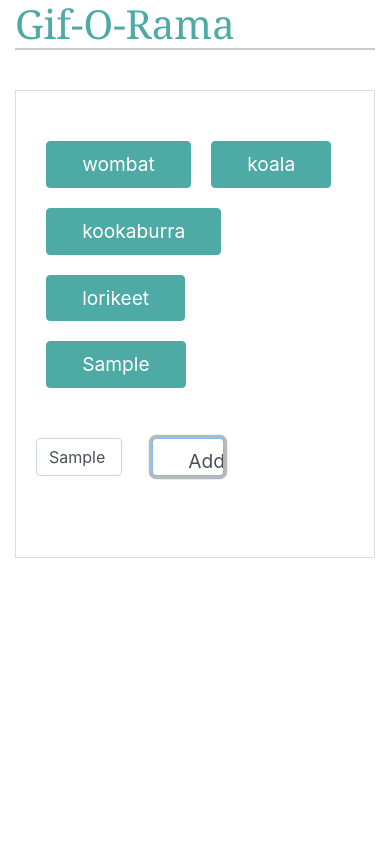
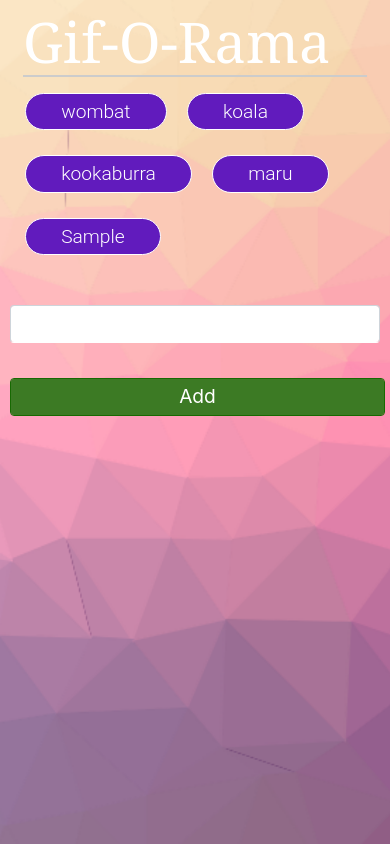
Before and after one commit to lylekarim/giftastic, a plain HTML site: page index.html in a window 390 px wide. Both pictures are taken after typing "Sample" into the empty fields and a click on the input "Add". Drawn offline with nearby package versions, Linux system fonts and the light colour scheme.

Commit message:
finished for now version commit

```diff
--- a/assets/css/styles.css
+++ b/assets/css/styles.css
@@ -3,62 +3,47 @@
 	-moz-box-sizing: border-box;
 	-webkit-box-sizing: border-box;
 }
-/* navigation styles
--------------------------------------------------- */
 
-header {
-	border-bottom: 1px solid #ddd;
-	background-color: #fff;
+@import url(https://fonts.googleapis.com/css?family=Roboto:400,300,100,500);
+body, html {
+	margin: 0;
+	height: 100%;
 }
-
+body {
+	background-color: #36044A;
+	background-image: url("../cool-background.png");
+	background-size: cover;
+	background-repeat: no-repeat;
+}
 /* Main Content
 -------------------------------------------------- */
 
 .container {
-	max-width: 960px;
-}
-main {
-	margin-top: 40px;
-	margin-bottom: 100px;
-	border: 1px solid #ddd;
-}
-.col {
-	background-color: #fff;
+	/* max-width: 960px; */
+	height: 100%;
 }
 section {
 	margin: 40px 20px;
 }
-
-
 .animal-div {
-display:inline-flex;
-
+	display: inline-flex;
 }
-/* Sticky footer styles
--------------------------------------------------- */
-
-html {
-	position: relative;
-	min-height: 100%;
-}
-body {
-	/* Margin bottom by footer height */
-	margin-bottom: 60px;
-}
-
 /* Copy element Styles
   -------------------------------------------------- */
 
 h1 {
 	font-family: 'Georgia', Times, Times New Roman, serif;
-	color: #4eaaa4;
+	color: #fff;
 	border-bottom: 2px solid #ccc;
 }
-
 h2 {
 	font-size: 1.5em;
 	font-family: 'Georgia', Times, Times New Roman, serif;
-	color: #fff;
+	color: rgb(117, 10, 204);
+}
+.jumbotron {
+	background-color: inherit;
+	margin-bottom: 0px;
 }
 a:link {
 	color: #ccc;
@@ -74,63 +59,156 @@ p {
 	color: #777;
 	line-height: 1.5em;
 }
-img {
-	max-width: 100%;
-	height: auto;
-	margin-right: 40px;
-}
-/* about me
--------------------------------------------------- */
+.card {
+  margin: 20px;
 
-img.about-pic {
-	-webkit-filter: grayscale(100%);
-	/*Safari 6.0 - 9.0 */
-	filter: grayscale(100%);
-	opacity: 1;
-	filter: alpha(opacity=100);
-	margin-bottom: 20px;
-	/* For IE8 and earlier */
-}
-/* PORTFOLIO GRID
-  -------------------------------------------------- */
-
-.card {
-	margin: 20px;
 }
 .card-body {
 	padding: 1.25rem;
 	position: absolute;
-	background-color: #4aaaa5;
 	bottom: 20px;
-	min-width: 18rem;
+  min-width: 18rem;
+  height:200px;
 }
-
 img:hover {
-	filter:brightness(120%);
+	filter: brightness(120%);
 }
 /* Form
 -------------------------------------------------- */
 
-form {
-width: 100%;
 
-}
-
-.btn-primary {
+.btn {
 	color: #fff;
-	background-color: #4eaaa4;
-    border-color: #4eaaa4;
-    margin:10px;
-}
-.btn {
+	margin: 10px;
+	color: #ffffff;
+	background-color: #611BBD;
+	border-color: #130269;
 	font-weight: 400;
 	text-align: center;
 	padding: .5rem 2.2rem;
 	font-size: 1.2rem;
-	line-height: 1.5;
+	font-weight: 800px;
+	line-height: 1;
 }
-.btn-primary:hover {
+.btn:hover, .btn:focus, .btn:active, .btn.active {
+	color: #ffffff;
+	background-color: #49247A;
+	border-color: #130269;
+	box-shadow: 0 0 0 0rem rgba(73, 36, 122, .25);
+}
+.btn-secondary {
+	color: #ffffff;
+	background-color: #64BD1B;
+	border-color: #fff;
+}
+.btn-secondary:hover, .btn-secondary:focus, .btn-secondary:active, .btn-secondary.active {
+	color: #ffffff;
+	background-color: #3C7A24;
+	border-color: #176902;
+}
+/* fancy form*/
+
+input {
+	border: none;
+}
+button:focus {
+	outline: none;
+}
+form-control::placeholder {
+	color: #6c757d;
+	font-family: Roboto, sans-serif;
+	opacity: 1;
+}
+.form-control::-webkit-input-placeholder {
+	color: #6c757d;
+	opacity: 1;
+	font-family: Roboto, sans-serif;
+}
+input:-webkit-autofill {
+	background-color: rgb(212, 252, 200) !important;
+}
+.spacing {
+	-webkit-box-flex: 1;
+	-webkit-flex-grow: 1;
+	-ms-flex-positive: 1;
+	flex-grow: 1;
+	height: 90px;
+	font-weight: 300;
+	text-align: center;
+	margin-top: 10px;
+	color: rgba(255, 255, 255, 0.65)
+}
+.input-line:focus {
+	outline: none;
+	border-color: #fff;
+	-webkit-transition: all .2s ease;
+	transition: all .2s ease;
+}
+.ghost-round {
+	cursor: pointer;
+	border: 1px solid #fff;
+	border-radius: 25px;
+	color: rgba(255, 255, 255, 1);
+	-webkit-align-self: flex-end;
+	-ms-flex-item-align: end;
+	align-self: flex-end;
+	font-size: 19px;
+	font-size: 1.2rem;
+	font-family: roboto, sans-serif;
+	font-weight: 300;
+	margin-top: auto;
+	margin-bottom: 25px;
+	-webkit-transition: all .2s ease;
+	transition: all .2s ease;
+}
+.ghost-round:hover {
+	background: rgba(240, 58, 179, 0.15);
 	color: #fff;
-	background-color: #2b3349;
-	border-color: #2b3349;
+	-webkit-transition: all .2s ease;
+	transition: all .2s ease;
 }
+.input-line {
+	background-color: #fff;
+	margin-bottom: 10px;
+	line-height: 2.4em;
+	color: #fff;
+	font-family: roboto;
+	font-weight: 300;
+	letter-spacing: 0px;
+	letter-spacing: 0.02rem;
+	font-size: 19px;
+	font-size: 1.2rem;
+	border-bottom: 1px solid #fff;
+	-webkit-transition: all .2s ease;
+	transition: all .2s ease;
+}
+.input-fields {
+	margin-top: 25px;
+}
+.gradient {
+	background: #fcf9fa;
+	/* Old browsers */
+	background: -moz-linear-gradient(-45deg, #fcf9fa 0%, #7300a8 100%, #db36a4 100%);
+	/* FF3.6-15 */
+	background: -webkit-linear-gradient(-45deg, #fcf9fa 0%, #7300a8 100%, #db36a4 100%);
+	/* Chrome10-25,Safari5.1-6 */
+	background: linear-gradient(135deg, #fcf9fa 0%, #7300a8 100%, #db36a4 100%);
+	/* W3C, IE10+, FF16+, Chrome26+, Opera12+, Safari7+ */
+	filter: progid:DXImageTransform.Microsoft.gradient( startColorstr='#fcf9fa', endColorstr='#db36a4', GradientType=1);
+	/* IE6-9 fallback on horizontal gradient */
+}
+
+@media (max-width: 480px) {
+	.container {
+    width: 100% !important;
+    min-width:330px!important;
+  }
+
+  .mobile-padding {
+
+  padding-left: 10px !important;
+  padding-right:10px !important;
+  }
+
+
+}
--- a/index.html
+++ b/index.html
@@ -13,37 +13,31 @@
 
 <body>
     <div class="container">
-        <h1>Gif-O-Rama</h1>
-
-        <main>
-            <section>
+        <header>
+            <div class="jumbotron p-2">
+                <h1 class="display-4">Gif-O-Rama</h1>
+            </div>
             <div id="animals-view"></div>
-
-            </section>
-            <section>
-
-
             <form id="animal-form">
                 <div class="row">
-                        <div class="col-4">
-                            <input class="form-control" type="text" placeholder="enter name of animal" id="animal-input">
+                    <div class="mobile-padding pl-4 pr-0 input-fields col-lg-4 col-md-8 col-sm-10">
+                        <input class="form-control input-line full-width" type="text" placeholder="Enter an animal name" id="animal-input">
 
                     </div>
-                        <div class="col-2">
+                    <div class="pl-0 col-lg-2 col-md-4 col-sm-10">
                         <!-- Button triggers new movie to be added -->
-                            <input id="add-animal" class="form-control btn btn-secondary" type="submit" value="Add">
+                        <input id="add-animal" class="input-fields form-control btn btn-secondary" type="submit" value="Add">
                     </div>
                 </div>
             </form>
-
-
-            </section>
+        </header>
+        <main>
 
             <section>
 
-                <div class="row">
+                <div class="row rounded">
                     <div class="col">
-                        <div id="gifs-appear-here">
+                        <div class="gradient" id="gifs-appear-here">
                         </div>
                     </div>
 
@@ -54,10 +48,10 @@
     </div>
 
     <script type="text/javascript">
-
+        $(document).ready(function () {
 
             // Initial array of animals
-        var animals = ["wombat", "koala", "kookaburra", "lorikeet"];
+            var animals = ["wombat", "koala", "kookaburra", "maru"];
 
             // Function for displaying movie data
             function renderButtons() {
@@ -73,7 +67,7 @@
                     // This code $("<button>") is all jQuery needs to create the start and end tag. (<button></button>)
                     var a = $("<button>");
                     // Adding a class
-                a.addClass("animal-btn btn btn-primary");
+                    a.addClass("animal-btn btn ghost-round");
                     // Adding a data-attribute with a value of the animal at index i
                     a.attr("data-animal", animals[i]);
                     // Providing the button's text with a value of the movie at index i
@@ -100,19 +94,20 @@
                 renderButtons();
             });
 
-        // Adding a click event listener to all elements with a class of "animal-btn"
 
-
-        $(document).on("click", ".animal-btn", displayGifInfo);
 
 
             // Calling the renderButtons function at least once to display the initial list of movies
             renderButtons();
 
+            var list = [];
 
-        function displayGifInfo() {
+            // Adding a click event listener to all elements with a class of "animal-btn"
+            $(document).on("click", "button", function () {
+                // $("button").on("click", function () {
 
-            $("button").on("click", function () {
+                // We're using a form so that the user can hit enter instead of clicking the button if they want
+
                 var animal = $(this).attr("data-animal");
                 var queryURL = "https://api.giphy.com/v1/gifs/search?q=" + animal + "&rating=G&limit=10&api_key=LB0gsSlf78XIdkWh88f63vTYynaVVOVa";
 
@@ -131,8 +126,8 @@
 
                         var animalDiv = $("<div>");
                         animalDiv.addClass("animal-div card");
-                        var p= $("p").text("Rating: " + results[i].rating);
-                        p.addClass(" card-title");
+                        var h2 = $("<h2>").text("Rating: " + results[i].rating);
+                        h2.addClass("card-title text-capitalize p-3");
 
 
                         // Make an image tag with jQuery and store it in a variable named animalImage.
@@ -143,23 +138,29 @@
                         // Set the image's src to results[i]'s fixed_height.url.
 
                         animalImage.attr("src", results[i].images.fixed_height_still.url);
+                        animalImage.attr("id", ("animal" + i));
                         animalImage.attr("data-still", results[i].images.fixed_height_still.url);
                         animalImage.attr("data-animate", results[i].images.fixed_height.url);
+                        animalImage.attr("data-state", "still");
 
                         // Append the p variable to the animalDiv variable.
 
-                        animalDiv.append(animalImage);
-                        animalDiv.append(p);
+                        animalDiv.append(animalImage, h2);
 
                         $("#gifs-appear-here").prepend(animalDiv);
 
                         // Prepend the animalDiv variable to the element with an id of gifs-appear-here.
 
                         // ============= toggle gifs======================
-                        $(".gif").on("click", function () {
-                            // The attr jQuery method allows us to get or set the value of any attribute on our HTML element
-                            var state = $(this).attr("data-state");
-                            console.log(this);
+
+
+                        $("#animal" + i).on("click", function () {
+
+                            // retrieve current state, initially undefined
+                            state = $(this).attr("data-state");
+                            // toggle the state - first click will make this "true"
+
+                            console.log(state);
                             // If the clicked image's state is still, update its src attribute to what its data-animate value is.
                             // Then, set the image's data-state to animate
                             // Else set src to the data-still value
@@ -169,14 +170,20 @@
                             } else {
                                 $(this).attr("src", $(this).attr("data-still"));
                                 $(this).attr("data-state", "still");
+
                             }
+
                         });
                         // ==================================
                     }
 
                 });
             });
-        }
+
+
+
+
+        })
     </script>
 </body>
 
```
Also changed, not shown: assets/cool-background.png (added), 2 other files. Lines whose indentation alone changed are shown as unchanged.
